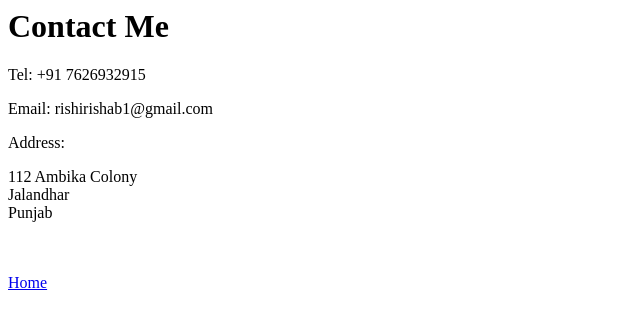
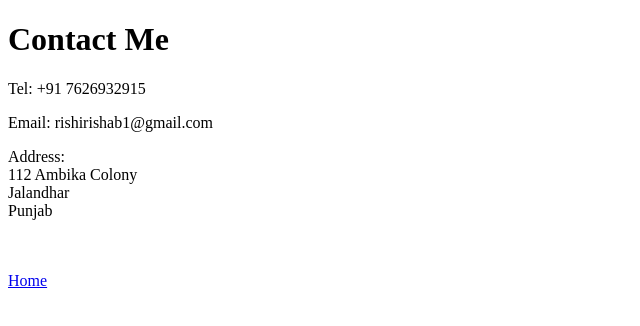
Before and after one commit to Rishab-Kumar09/Capstone1, a plain HTML site: page contact.html in a window 1280 px wide. Shown: the whole page, without its empty margins (0-640 px from the left). Drawn offline with Linux system fonts and the light colour scheme.

Commit message:
Update contact.html

```diff
--- a/contact.html
+++ b/contact.html
@@ -1,8 +1,14 @@
+<!DOCTYPE html>
+<html>
+  <head>
+    <title>Contact Me</title>
+  </head>
+
+  <body>
     <h1>Contact Me</h1>
     <p>Tel: +91 7626932915</p>
     <p>Email: rishirishab1@gmail.com</p>
-<p>Address:</p>
-<p>
+    <p>Address:<br />
       112 Ambika Colony<br />
      Jalandhar<br />
       Punjab <br />
@@ -11,3 +17,5 @@
   <br />
   <br />
   <a href="./index.html">Home</a>
+</body>
+</html>
```
Lines whose indentation alone changed are shown as unchanged.
